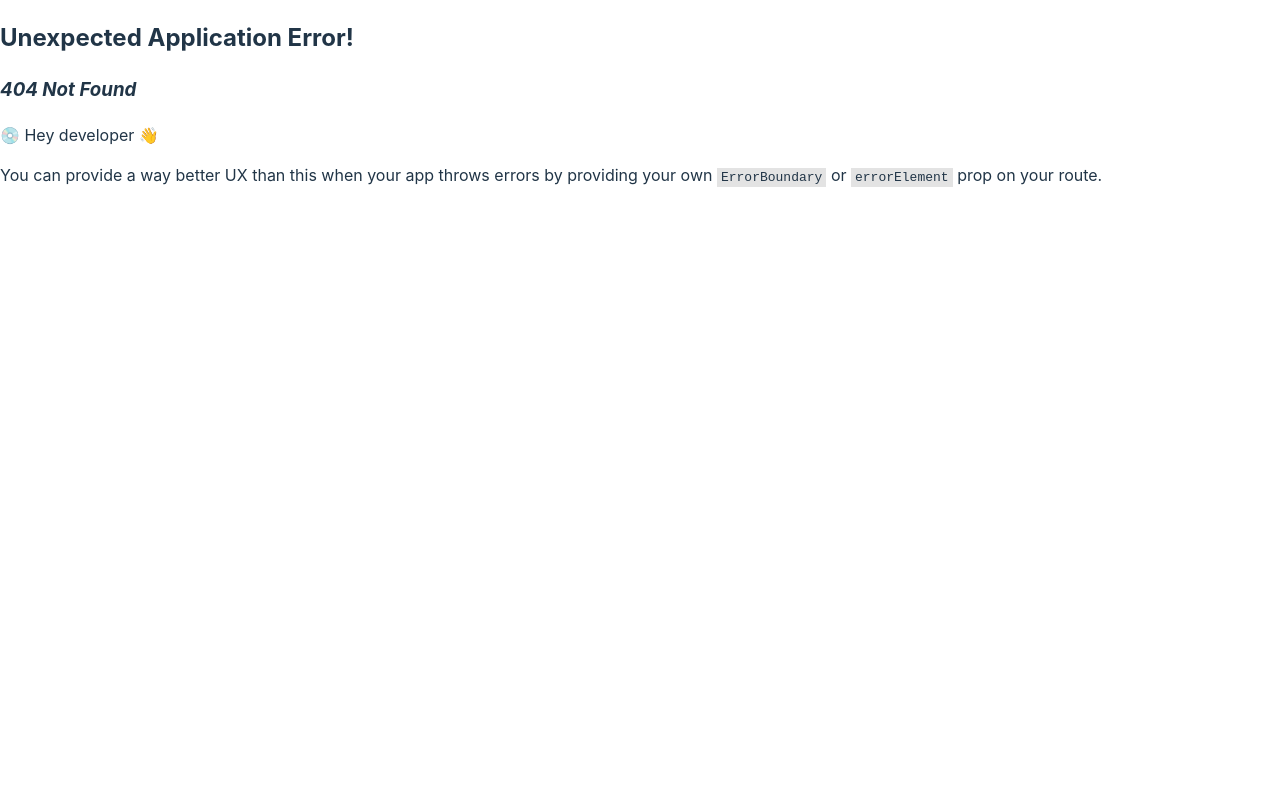
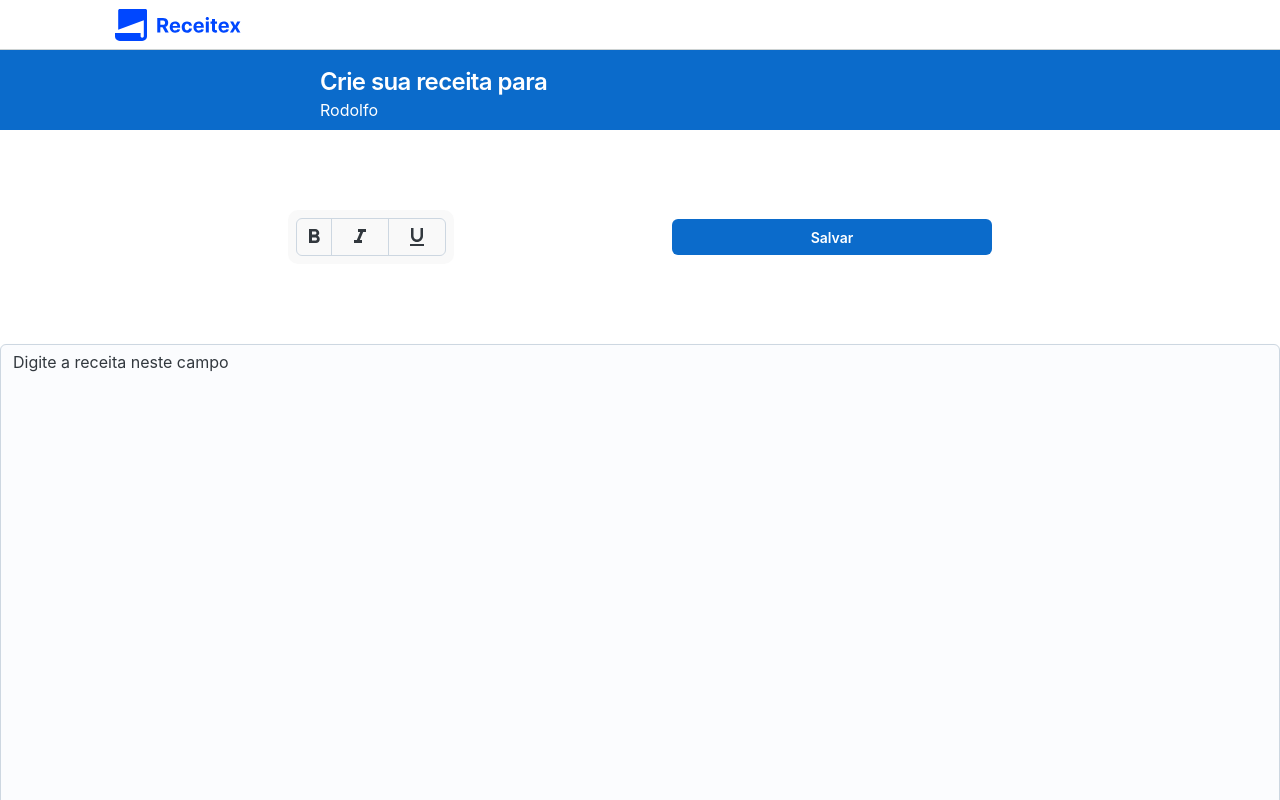
Before and after one commit to italosilva01/Receitex-WEB, a React (Vite) app: page /register in a window 1280 px wide. Before the commit this address had no page. Shown: the top 800 px of the page. Built offline with nearby package versions, Linux system fonts and the light colour scheme.

Commit message:
add pagina para reistro de receita

```diff
--- a/package.json
+++ b/package.json
@@ -12,6 +12,7 @@
   "dependencies": {
     "@emotion/react": "^11.11.1",
     "@emotion/styled": "^11.11.0",
+    "@mui/icons-material": "^5.14.12",
     "@mui/joy": "^5.0.0-beta.8",
     "react": "^18.2.0",
     "react-dom": "^18.2.0",
--- /dev/null
+++ b/src/Page/register/index.tsx
@@ -0,0 +1,38 @@
+import { Grid, Button, ButtonGroup, Box, IconButton } from "@mui/joy";
+import Sheet from '@mui/joy/Sheet';
+import Textarea from '@mui/joy/Textarea';
+import Typography from '@mui/joy/Typography';
+import {FormatItalic, FormatBold, FormatUnderlined} from '@mui/icons-material';
+
+import { HeaderDefault } from "../../components/HeaderCreateAccount/HeaderDefault";
+
+export const Register = () => {
+  return (
+    <Grid container direction="column">
+      <HeaderDefault />
+      <Sheet variant="solid" color="primary" sx={{width: "100vw", height: "5rem"}}>
+      <Typography level="h3" sx={{ml: "20rem", mt:"1rem", color: '#ffffff'}}>Crie sua receita para</Typography>
+      <Typography sx={{ml: "20rem", color: '#ffffff'}}>Rodolfo</Typography>
+      </Sheet>
+      <Grid container direction="row" justifyContent="space-between" alignItems="center" mt={10} mb={10}>
+        <Grid ml="18rem">
+            <Box sx={{ p: 1, backgroundColor: '#f9f9f9', borderRadius: '10px'}}>
+                <ButtonGroup aria-label="outlined primary button group">
+                <IconButton> <FormatBold/></IconButton>
+                <Button><FormatItalic/></Button>
+                <Button><FormatUnderlined/></Button>
+                </ButtonGroup>
+            </Box>
+        </Grid >
+        <Grid mr="18rem">
+        <Button sx={{width: "20rem"}} onClick={function () {}}>Salvar</Button>
+        </Grid>
+      </Grid>
+      <Textarea
+        sx={{ borderRadius: '6px', ml:"auto", mr:"auto", mb: "10rem", height: '50rem', width:'80rem'}}
+        defaultValue="Digite a receita neste campo"
+      />
+
+    </Grid>
+  );
+};
--- /dev/null
+++ b/src/components/HeaderCreateAccount/HeaderDefault.tsx
@@ -0,0 +1,13 @@
+import { Grid, Button } from "@mui/joy";
+import { Logo } from "../Logo/Logo";
+import styles from "./HeaderCreateAccount.module.css";
+
+export const HeaderDefault = () => {
+  return (
+    <Grid container className={styles.container}>
+      <Grid item alignItems="center" className={styles.content}>
+        <Logo />
+      </Grid>
+    </Grid>
+  );
+};
--- a/src/main.tsx
+++ b/src/main.tsx
@@ -3,11 +3,16 @@ import ReactDOM from "react-dom/client";
 import { createBrowserRouter, RouterProvider } from "react-router-dom";
 import "./index.css";
 import { Landing } from "./Page/Landing/index.tsx";
+import { Register } from "./Page/register/index.tsx";
 
 const router = createBrowserRouter([
   {
     path: "/",
     element: <Landing />,
+  },
+  {
+    path: "/register",
+    element: <Register />,
   },
 ]);
 ReactDOM.createRoot(document.getElementById("root")!).render(
```
Also changed, not shown: 2 other files (tests, documents, lock files or other folders).
